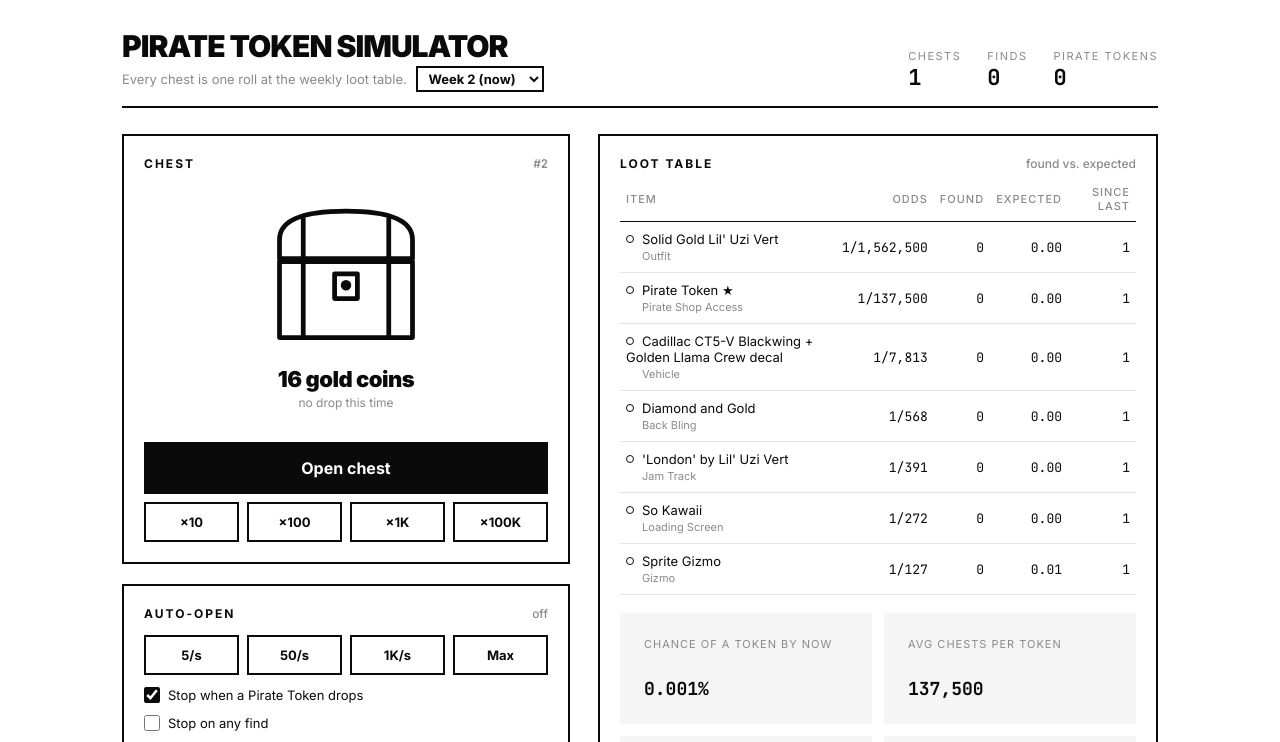
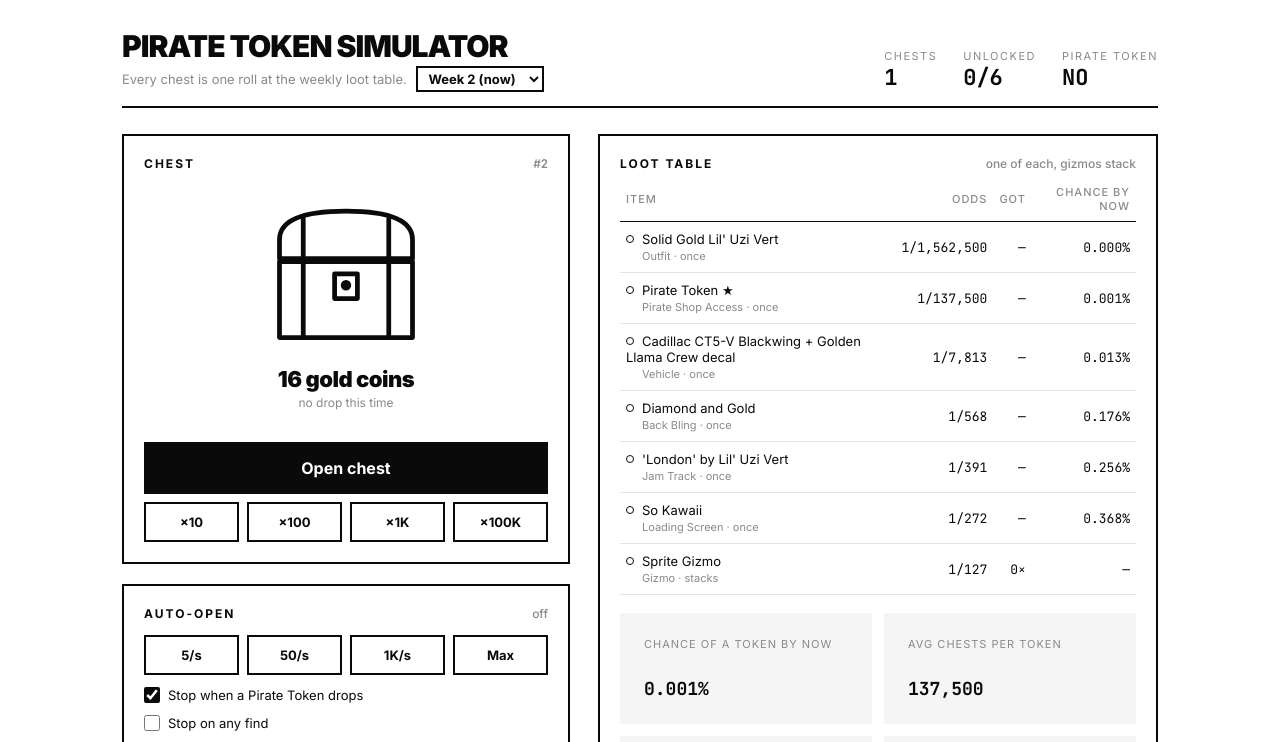
Before and after one commit to apollosense/fortnitetokenfinder, a plain HTML site: page index.html in a window 1280 px wide. Both pictures are taken after a click on the icon 346 px from the left and 271 px from the top of the page. Shown: the top 742 px of the page. Drawn offline with Linux system fonts and the light colour scheme.

Commit message:
no dupes except gizmos

```diff
--- a/index.html
+++ b/index.html
@@ -16,8 +16,8 @@
     </div>
     <div class="stats">
       <div class="stat"><div class="k">Chests</div><div class="v mono" id="sOpened">0</div></div>
-      <div class="stat"><div class="k">Finds</div><div class="v mono" id="sFinds">0</div></div>
-      <div class="stat"><div class="k">Pirate Tokens</div><div class="v mono" id="sTokens">0</div></div>
+      <div class="stat"><div class="k">Unlocked</div><div class="v mono" id="sFinds">0</div></div>
+      <div class="stat"><div class="k">Pirate Token</div><div class="v mono" id="sTokens">0</div></div>
     </div>
   </header>
 
@@ -70,9 +70,9 @@
 
     <div>
       <div class="box">
-        <h2>Loot table <span>found vs. expected</span></h2>
+        <h2>Loot table <span>one of each, gizmos stack</span></h2>
         <table>
-          <thead><tr><th>Item</th><th class="n">Odds</th><th class="n">Found</th><th class="n">Expected</th><th class="n">Since last</th></tr></thead>
+          <thead><tr><th>Item</th><th class="n">Odds</th><th class="n">Got</th><th class="n">Chance by now</th></tr></thead>
           <tbody id="tbody"></tbody>
         </table>
         <div class="luck">
--- a/script.js
+++ b/script.js
@@ -35,19 +35,23 @@ function roll() {
   return null
 }
 
-const fresh = () => ({ opened: 0, coins: 0, empties: 0, counts: {}, last: {}, log: [] });
+const fresh = () => ({ opened: 0, coins: 0, empties: 0, got: {}, giz: 0, lastGiz: 0, log: [] });
 let S = fresh();
-try { const s = JSON.parse(localStorage.getItem('pts2')); if (s && typeof s.opened === 'number') S = Object.assign(fresh(), s); } catch (e) {}
-LOOT.forEach(l => { S.counts[l.id] = S.counts[l.id] || 0; });
-let saveT; function save() { clearTimeout(saveT); saveT = setTimeout(() => { try { localStorage.setItem('pts2', JSON.stringify(S)); } catch (e) {} }, 300); }
+try { const s = JSON.parse(localStorage.getItem('pts3')); if (s && typeof s.opened === 'number') S = Object.assign(fresh(), s); } catch (e) {}
+let saveT; function save() { clearTimeout(saveT); saveT = setTimeout(() => { try { localStorage.setItem('pts3', JSON.stringify(S)); } catch (e) {} }, 300); }
+
+// cosmetics + token are one time unlocks, only gizmos stack
+const key = l => l.id === 'token' ? 'token' : week.n + ':' + l.id;
+const owned = l => l.id !== 'sprite' && S.got[key(l)];
 
 function openOne() {
   S.opened++;
-  const it = roll();
+  let it = roll();
+  if (it && owned(it)) it = null; // already have it, no dupes
   if (!it) { const c = 5 + Math.floor(Math.random() * 46); S.coins += c; S.empties++; return { it: null, label: `${c} gold coins` }; }
-  S.counts[it.id]++; S.last[it.id] = S.opened;
   let label = nm(it);
-  if (it.id === 'sprite') label = GIZMOS[Math.floor(Math.random() * GIZMOS.length)] + ' (Gizmo)';
+  if (it.id === 'sprite') { S.giz++; S.lastGiz = S.opened; label = GIZMOS[Math.floor(Math.random() * GIZMOS.length)] + ' (Gizmo)'; }
+  else S.got[key(it)] = S.opened;
   S.log.unshift({ n: S.opened, id: it.id, label });
   if (S.log.length > 200) S.log.length = 200;
   return { it, label };
@@ -58,22 +62,24 @@ const fmt = n => Math.round(n).toLocaleString('en-US');
 const chestEl = $('chest');
 
 function render() {
+  const cos = LOOT.filter(l => l.id !== 'sprite');
   $('sOpened').textContent = fmt(S.opened);
-  $('sFinds').textContent = fmt(LOOT.reduce((a, l) => a + S.counts[l.id], 0));
-  $('sTokens').textContent = fmt(S.counts.token);
+  $('sFinds').textContent = cos.filter(owned).length + '/' + cos.length;
+  $('sTokens').textContent = S.got.token ? 'YES' : 'NO';
   $('chestNo').textContent = fmt(S.opened + 1);
   $('tbody').innerHTML = LOOT.map(l => {
-    const got = S.counts[l.id], exp = S.opened / l.odds;
-    const since = S.last[l.id] ? fmt(S.opened - S.last[l.id]) : (S.opened ? fmt(S.opened) : '—');
-    return `<tr class="${got ? 'got' : ''} ${l.id === 'token' ? 'token' : ''}">
-      <td><span class="dot"></span>${nm(l)}${l.id === 'token' ? ' ★' : ''}<small class="type">${l.id === 'token' ? 'Pirate Shop Access' : (l.id === 'pickaxe' && week.slot ? week.slot : week.items || l.id === 'sprite' ? TYPES[l.id] : 'not revealed yet')}</small></td>
+    const giz = l.id === 'sprite', at = owned(l);
+    const chance = 1 - Math.pow(1 - 1 / l.odds, S.opened);
+    const gotCell = giz ? fmt(S.giz) + '×' : at ? '✓ #' + fmt(at) : '—';
+    const lastCell = giz ? (S.lastGiz ? fmt(S.opened - S.lastGiz) + ' ago' : '—') : at ? 'unlocked' : (chance * 100).toFixed(chance < .01 ? 3 : 1) + '%';
+    return `<tr class="${at || (giz && S.giz) ? 'got' : ''} ${l.id === 'token' ? 'token' : ''}">
+      <td><span class="dot"></span>${nm(l)}${l.id === 'token' ? ' ★' : ''}<small class="type">${l.id === 'token' ? 'Pirate Shop Access · once' : giz ? 'Gizmo · stacks' : (l.id === 'pickaxe' && week.slot ? week.slot : week.items ? TYPES[l.id] : 'not revealed yet') + ' · once'}</small></td>
       <td class="n mono">1/${fmt(l.odds)}</td>
-      <td class="n mono">${fmt(got)}</td>
-      <td class="n mono">${exp < 10 ? exp.toFixed(2) : fmt(exp)}</td>
-      <td class="n mono">${since}</td></tr>`;
+      <td class="n mono">${gotCell}</td>
+      <td class="n mono">${lastCell}</td></tr>`;
   }).join('');
   const pt = 1 - Math.pow(1 - P_TOKEN, S.opened);
-  $('lTok').textContent = (pt * 100).toFixed(pt < .1 ? 3 : 1) + '%';
+  $('lTok').textContent = S.got.token ? 'got it ✓' : (pt * 100).toFixed(pt < .1 ? 3 : 1) + '%';
   $('lCoins').textContent = fmt(S.coins);
   $('lEmpty').textContent = S.opened ? (S.empties / S.opened * 100).toFixed(2) + '%' : '—';
   $('log').innerHTML = S.log.length
@@ -146,15 +152,16 @@ function tick(t) {
 
 
 function shareText() {
-  const finds = LOOT.filter(l => S.counts[l.id]).map(l => `${l.id === 'token' ? '★' : '•'} ${S.counts[l.id]}× ${nm(l)}`);
+  const finds = LOOT.filter(owned).map(l => `${l.id === 'token' ? '★' : '✓'} ${nm(l)} (chest #${fmt(owned(l))})`);
+  if (S.giz) finds.push(`• ${S.giz}× gizmos`);
   const pt = 1 - Math.pow(1 - P_TOKEN, S.opened);
   return [
     '☠ PIRATE TOKEN SIMULATOR (week ' + week.n + ')',
     `Chests opened: ${fmt(S.opened)}`,
-    `Pirate Tokens: ${fmt(S.counts.token)}${S.counts.token ? ' 🟨' : ''}`,
+    `Pirate Token: ${S.got.token ? 'GOT IT 🟨' : 'not yet'}`,
     ...(finds.length ? finds : ['• nothing but gold coins 💀']),
     `Gold coins: ${fmt(S.coins)}`,
-    `Chance I'd have a token by now: ${(pt * 100).toFixed(pt < .1 ? 3 : 1)}%`,
+    ...(S.got.token ? [] : [`Chance I'd have a token by now: ${(pt * 100).toFixed(pt < .1 ? 3 : 1)}%`]),
     '',
     location.protocol.startsWith('http') && !location.hostname.endsWith('claude.ai') ? location.href.split('#')[0] : ''
   ].join('\n').trim();
@@ -183,7 +190,7 @@ $('resetBtn').onclick = () => {
   if (!resetArm) { resetArm = true; $('resetBtn').textContent = 'Click again to confirm'; setTimeout(() => { resetArm = false; $('resetBtn').textContent = 'Reset everything'; }, 2500); return; }
   resetArm = false; $('resetBtn').textContent = 'Reset everything';
   if (autoSpeed) setAuto(autoSpeed);
-  S = fresh(); LOOT.forEach(l => S.counts[l.id] = 0); clearToken();
+  S = fresh(); clearToken();
   $('result').innerHTML = '<div class="name">Ready</div><div class="sub">Press Space or click the chest</div>';
   render(); save();
 };
```
Also changed, not shown: 1 other file.
